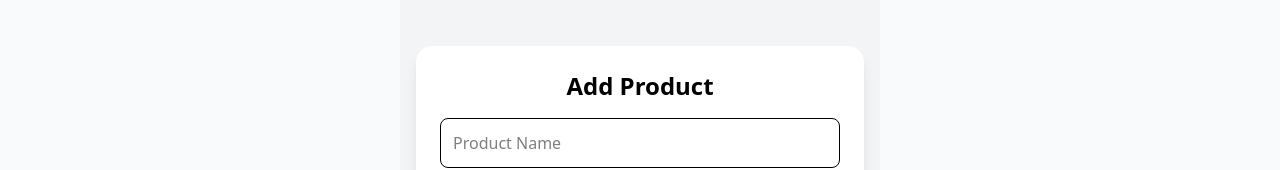
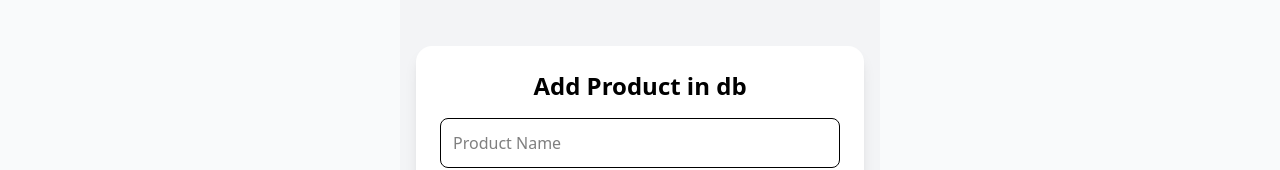
Before and after one commit to Shana-dude/mernpro-aws-ecom, a React (Vite) app in the folder frontend/: page /addproduct in a window 1280 px wide. Shown: the part 215-385 px from the top of the page. Built offline with nearby package versions, Linux system fonts and the light colour scheme; sample sign-in values are in the browser's storage.

Commit message:
Update AddProduct.jsx

```diff
--- a/frontend/src/components/AddProduct.jsx
+++ b/frontend/src/components/AddProduct.jsx
@@ -57,7 +57,7 @@ export default function AddProducts() {
         onSubmit={handleSubmit}
         className="bg-white text-black w-full max-w-md p-6 rounded-2xl shadow-lg space-y-4"
       >
-        <h2 className="text-2xl text-black font-bold text-center">Add Product</h2>
+        <h2 className="text-2xl text-black font-bold text-center">Add Product in db </h2>
 
         <input
           type="text"
```
